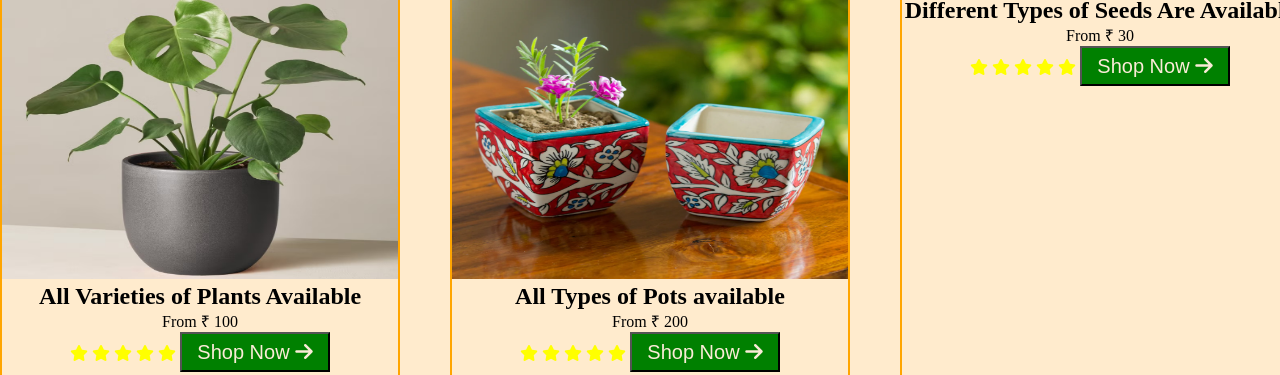
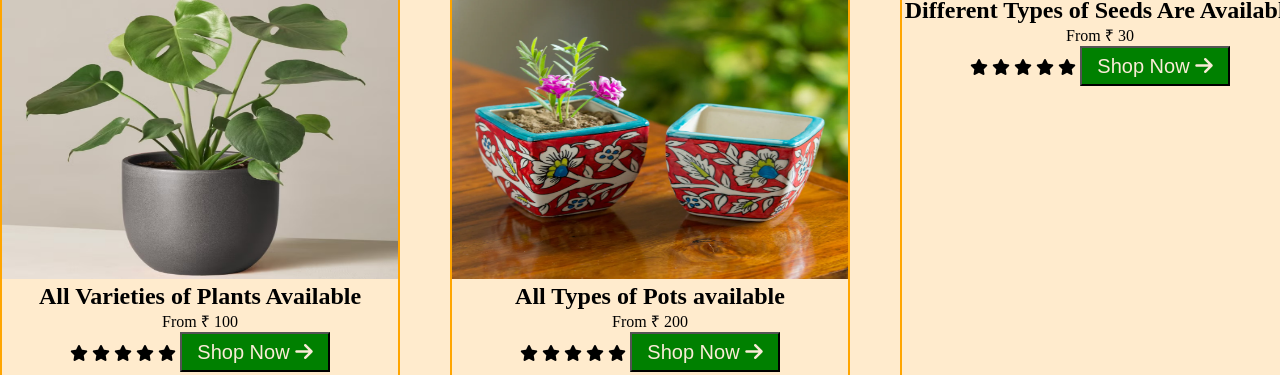
Before and after one commit to sachi1010/projets, a plain HTML site: page ecommerce website/index.html in a window 1280 px wide. Shown: the part 787-1162 px from the top of the page. Drawn offline with Linux system fonts and the light colour scheme.

Commit message:
ecom update

```diff
--- a/ecommerce website/style.css
+++ b/ecommerce website/style.css
@@ -297,7 +297,3 @@ header img{
 .shopbtn:hover{
     color:orange;
 }
-.checked{
-    color: yellow;
-    border: ;
-}
```
Also changed, not shown: ecommerce website/index.html (+1 -0 lines).
